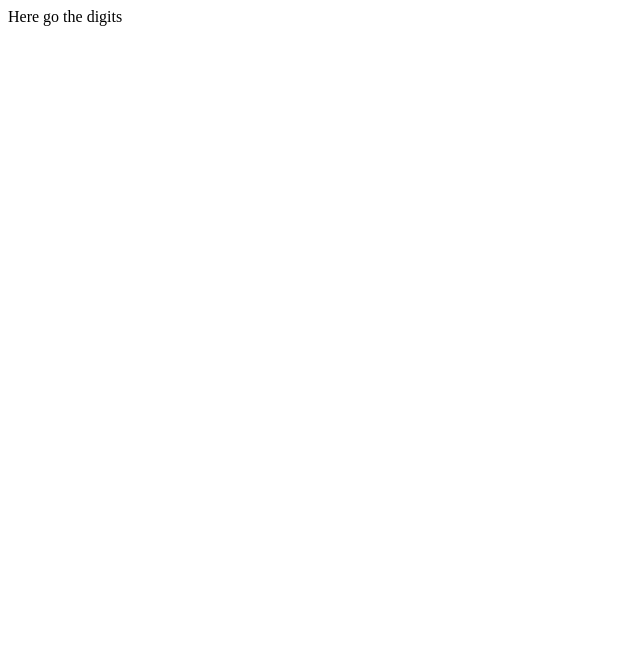
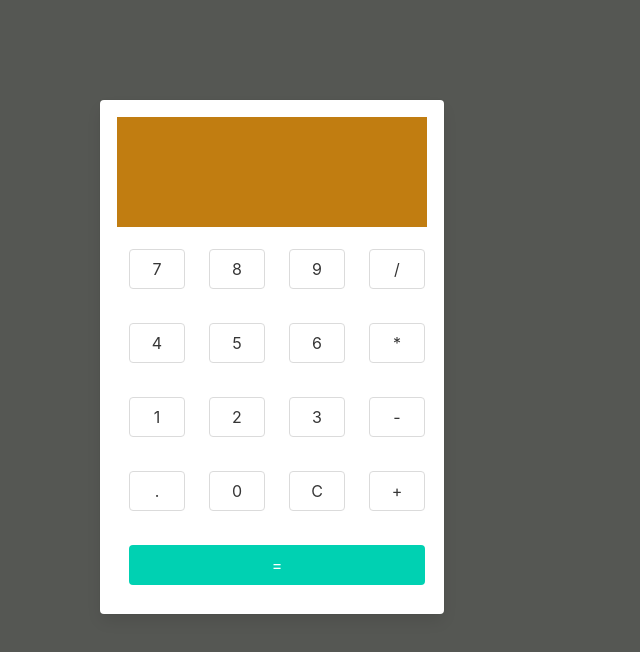
Before and after one commit to SubodhDahal/calculator-redux, a React app: page / in a window 1280 px wide. Shown: the top 652 px of the page, without its empty margins (0-640 px from the left). Built offline with nearby package versions, Linux system fonts and the light colour scheme.

Commit message:
Made UI for the calculator

```diff
--- a/index.html
+++ b/index.html
@@ -2,6 +2,7 @@
 <html lang="en">
 <head>
     <meta charset="UTF-8">
+    <meta name="viewport" content="width=device-width, initial-scale=1">
     <title>Calculator in Redux</title>
 </head>
 <body>
--- a/package.json
+++ b/package.json
@@ -20,11 +20,12 @@
     "babel-plugin-transform-object-rest-spread": "^6.26.0",
     "babel-preset-env": "^1.6.1",
     "babel-preset-react": "^6.24.1",
+    "bulma": "^0.6.2",
     "clean-webpack-plugin": "^0.1.19",
     "css-loader": "^0.28.11",
     "html-webpack-plugin": "^3.1.0",
     "style-loader": "^0.20.3",
-    "webpack": "^4.2.0",
+    "webpack": "^4.5.0",
     "webpack-cli": "^2.0.13",
     "webpack-dev-server": "^3.1.1"
   }
--- a/src/components/App.jsx
+++ b/src/components/App.jsx
@@ -1,11 +1,34 @@
 import React from 'react'
 
 import Digits from './Digits'
+import Display from './Display'
+import Operators from './Operators'
+import Calculate from './Calculate'
 
 export default class App extends React.Component {
     render() {
-        return <div>
-            <Digits/>
+        return <div className="container">
+            <div className="columns">
+                <div className="column is-one-third">
+                    <div className="card">
+                        <div className="card-content">
+                            <Display />
+
+                            <div className="columns">
+                                <div className="column">
+                                    <Digits />
+                                </div>
+
+                                <div className="column is-3">
+                                    <Operators />
+                                </div>
+                            </div>
+
+                            <Calculate />
+                        </div>
+                    </div>
+                </div>
+            </div>
         </div>
     }
 }
--- /dev/null
+++ b/src/components/Calculate.jsx
@@ -0,0 +1,12 @@
+import React from 'react'
+import {connect} from 'react-redux'
+
+export default class Digits extends React.Component {
+    render () {
+        return <div className="columns">
+            <div className="column">
+                <button className="button calculator-buttons__button is-primary">=</button>
+            </div>
+        </div>
+    }
+}
--- a/src/components/Digits.jsx
+++ b/src/components/Digits.jsx
@@ -1,8 +1,33 @@
 import React from 'react'
 import {connect} from 'react-redux'
 
+const buttons = [
+                [7, 8, 9],
+                [4, 5, 6],
+                [1, 2, 3],
+                ['.', 0, 'C']
+            ]
+
 export default class Digits extends React.Component {
     render () {
-        return <div>Here go the digits</div>
+        return <div className="columns">
+            <div className="column calculator-buttons">
+                { this._renderButtons() }
+            </div>
+        </div>
+    }
+
+    _renderButtons () {
+        return buttons.map((buttonRow, i) => {
+            return <div className="columns">
+                {
+                    buttonRow.map((button, j) => {
+                        return <div className="column" key={`${i}-{$j}`}>
+                            <button className="button calculator-buttons__button">{button}</button>
+                        </div>
+                    })
+                }
+            </div>
+        })
     }
 }
--- a/src/components/Display.jsx
+++ b/src/components/Display.jsx
@@ -0,0 +1,11 @@
+import React from 'react'
+import {connect} from 'react-redux'
+
+export default class Display extends React.Component {
+    render () {
+        return <div className="columns">
+            <div className="column lcd-display">
+            </div>
+        </div>
+    }
+}
--- a/src/components/Operators.jsx
+++ b/src/components/Operators.jsx
@@ -0,0 +1,33 @@
+import React from 'react'
+import {connect} from 'react-redux'
+
+const buttons = [
+                ['/'],
+                ['*'],
+                ['-'],
+                ['+']
+            ]
+
+export default class Operators extends React.Component {
+    render () {
+        return <div className="columns">
+            <div className="column calculator-buttons">
+                { this._renderButtons() }
+            </div>
+        </div>
+    }
+
+    _renderButtons () {
+        return buttons.map((buttonRow, i) => {
+            return <div className="columns">
+                {
+                    buttonRow.map((button, j) => {
+                        return <div className="column" key={`${i}-{$j}`}>
+                            <button className="button calculator-buttons__button">{button}</button>
+                        </div>
+                    })
+                }
+            </div>
+        })
+    }
+}
--- a/src/index.jsx
+++ b/src/index.jsx
@@ -4,6 +4,7 @@ import {devToolsEnhancer} from 'redux-devtools-extension'
 import React from 'react'
 import ReactDOM from 'react-dom'
 import reducer from './reducer'
+import 'bulma/css/bulma.css'
 import './style.css'
 import App from './components/App'
 
--- a/src/style.css
+++ b/src/style.css
@@ -0,0 +1,20 @@
+html,
+body {
+    height: 100%;
+}
+
+body {
+    background: #555753FF;
+    padding: 100px;
+}
+
+.lcd-display {
+    background: #C17D11FF;
+    height: 110px;
+    margin: 5px;
+}
+
+.calculator-buttons__button {
+    margin: 5px;
+    width: 100%;
+}
```
